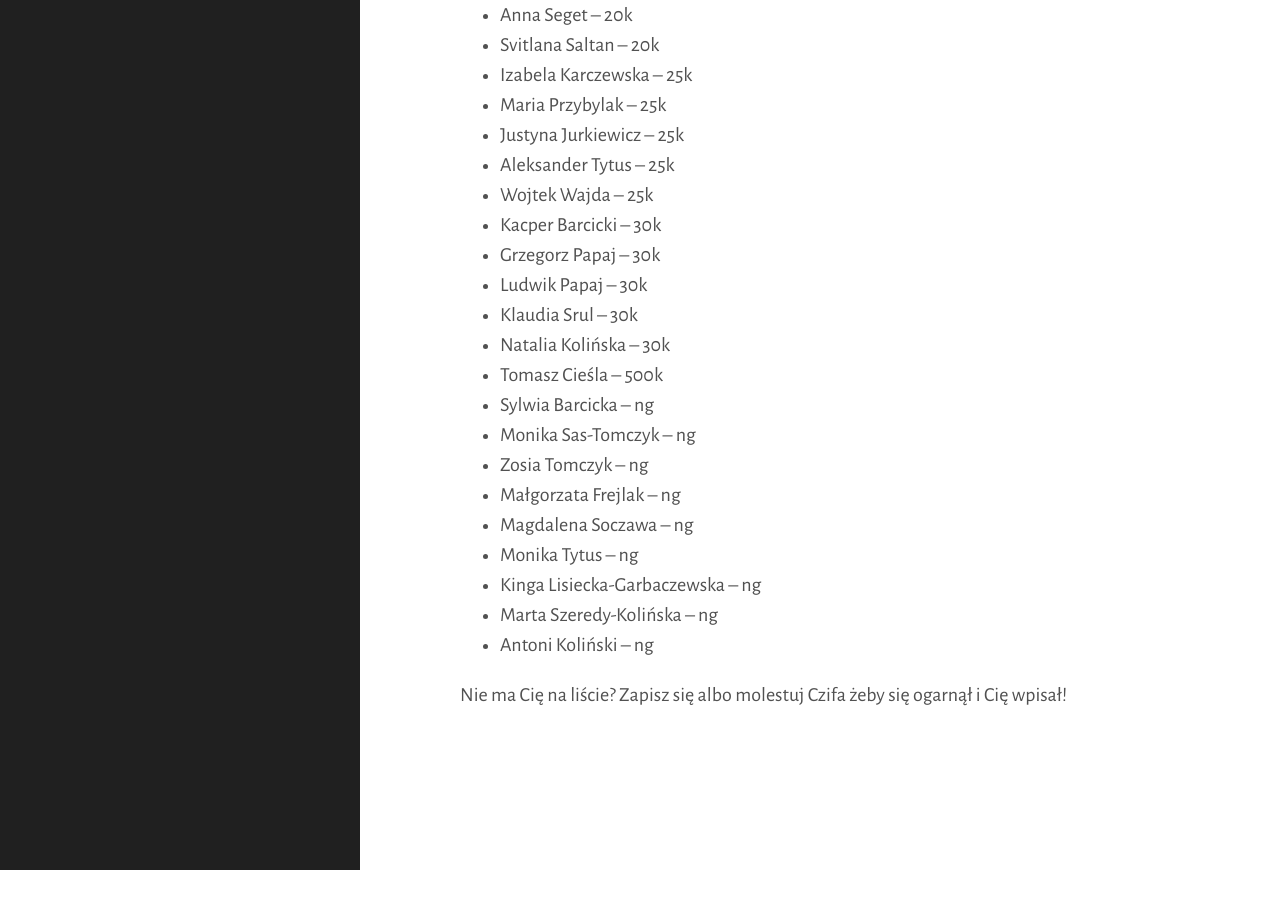
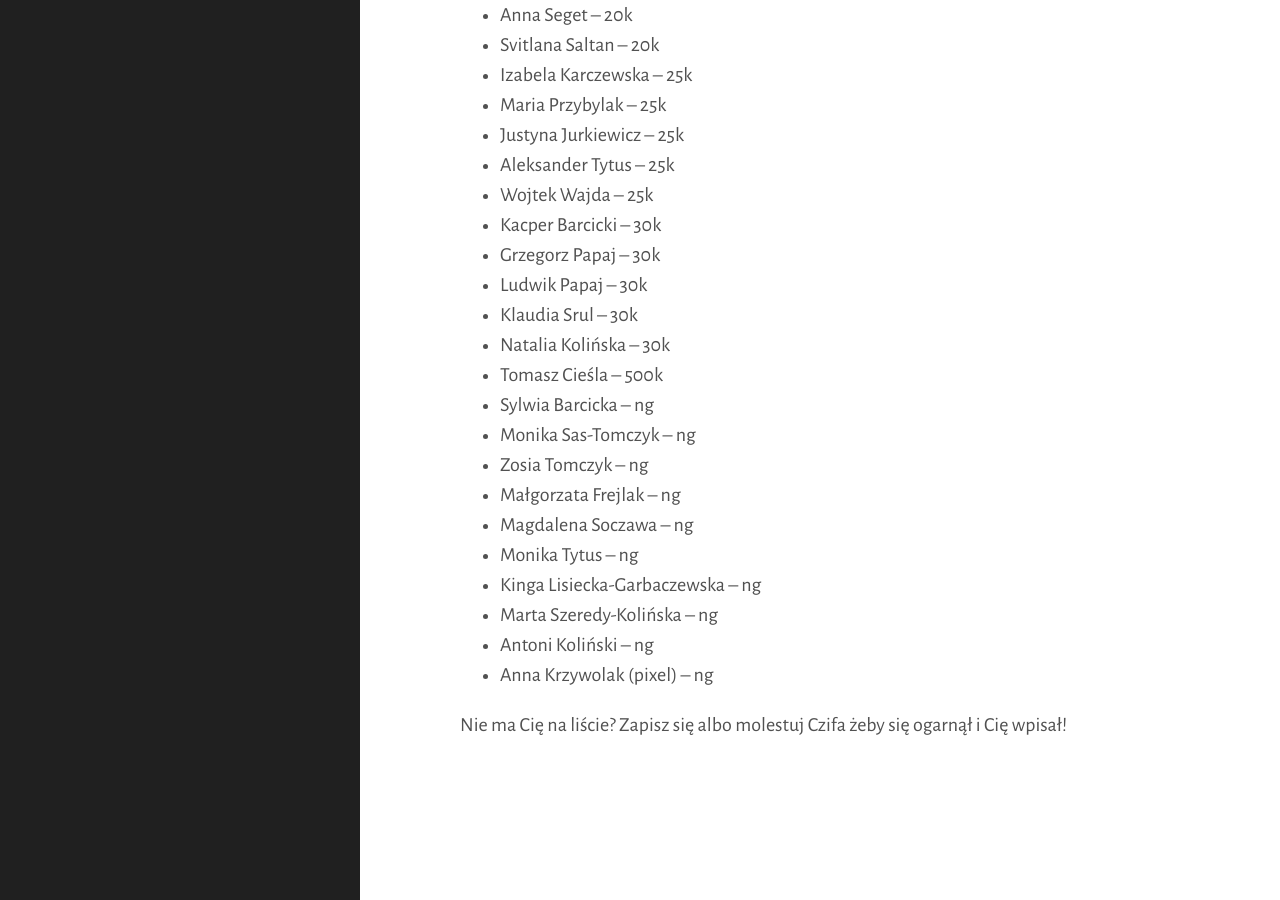
Before and after one commit to tasuki/lsg, a Jekyll site: the page built from zarejestrowani.md, in a window 1280 px wide and 900 px high, scrolled down 1940 px. Built offline with Jekyll 4.4.1, drawn with Linux system fonts in a browser that asks for light colours; nearby versions of some CDN libraries; before the commit the page ends 2810 px from its top, so only the background shows below that.

Commit message:
Update zarejestrowani.md

```diff
--- a/zarejestrowani.md
+++ b/zarejestrowani.md
@@ -88,6 +88,7 @@ Zarejestrowani uczestnicy (mniej więcej wg siły):
 - Kinga Lisiecka-Garbaczewska -- ng
 - Marta Szeredy-Kolińska -- ng
 - Antoni Koliński -- ng
+- Anna Krzywolak (pixel) -- ng
 
 
 
```
